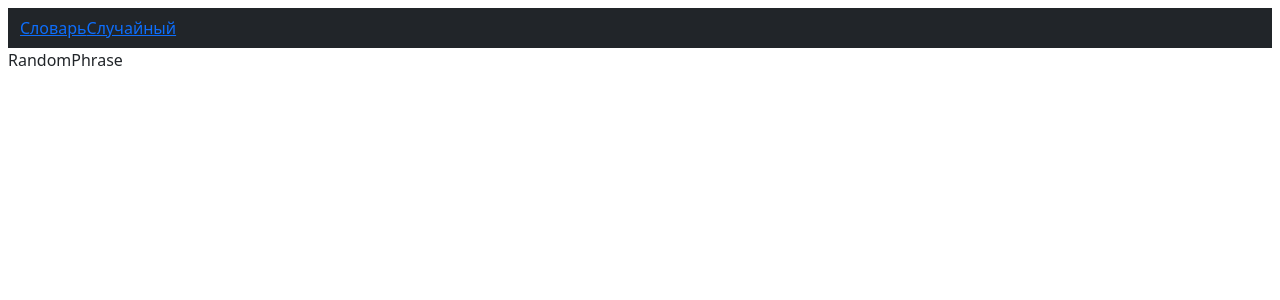
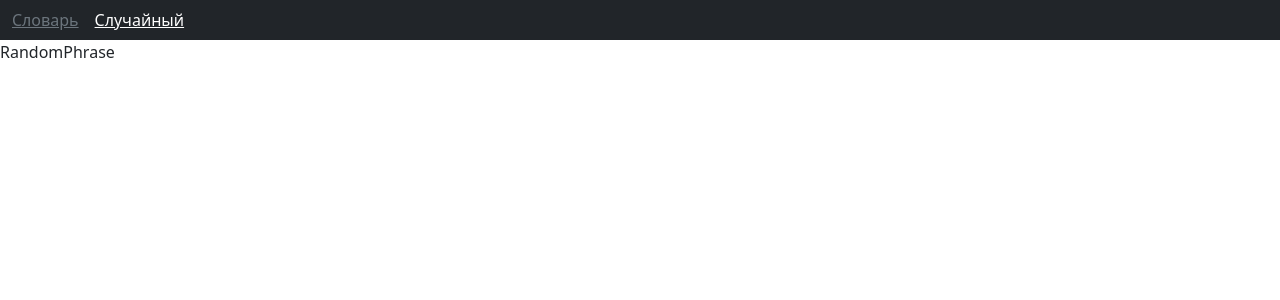
Before and after one commit to sergeyivanov89/frazy, a React app: page /random-phrase in a window 1280 px wide. Shown: the top 300 px of the page. Built offline with nearby package versions, Linux system fonts and the light colour scheme.

Commit message:
configure routing

```diff
--- a/package.json
+++ b/package.json
@@ -42,9 +42,12 @@
     "webpack-dev-server": "^4.15.1"
   },
   "dependencies": {
+    "@reduxjs/toolkit": "^2.0.1",
     "bootstrap": "^5.3.2",
+    "classnames": "^2.5.1",
     "react": "^18.2.0",
     "react-dom": "^18.2.0",
+    "react-redux": "^9.1.0",
     "react-router-dom": "^6.21.3",
     "reactstrap": "^9.2.2"
   }
--- a/src/components/App/index.tsx
+++ b/src/components/App/index.tsx
@@ -1,28 +1,20 @@
-import { lazy, Suspense } from "react";
-import { NavLink, Route, Routes } from "react-router-dom";
-import { Navbar, Nav, NavItem, Spinner } from "reactstrap";
+import { Suspense } from "react";
+import { Route, Routes } from "react-router-dom";
+import { Spinner } from "reactstrap";
 
-const Main = lazy(() => import("../../pages/Main"));
-const RandomPhrase = lazy(() => import("../../pages/RandomPhrase"));
-const Phrase = lazy(() => import("../../pages/Phrase"));
+import Navbar from "../Navbar";
+import { routerConfig } from "@/shared/routerConfig";
 
 const App = () => {
   return (
-    <div className="p-2">
-      <Navbar color="dark">
-        <Nav navbar>
-          <NavItem>
-            <NavLink to="/">Словарь</NavLink>
-            <NavLink to="/random-phrase">Случайный</NavLink>
-          </NavItem>
-        </Nav>
-      </Navbar>
+    <div className="">
+      <Navbar />
 
       <Suspense fallback={<Spinner>Loading...</Spinner>}>
         <Routes>
-          <Route element={<Main />} path="/" />
-          <Route element={<RandomPhrase />} path="/random-phrase" />
-          <Route element={<Phrase />} path="/phrase/:phraseId" />
+          {routerConfig.map((props) => (
+            <Route key={props.path} {...props} />
+          ))}
         </Routes>
       </Suspense>
     </div>
--- /dev/null
+++ b/src/components/Navbar/index.tsx
@@ -0,0 +1,31 @@
+import { Nav, Navbar, NavItem } from "reactstrap";
+import { NavLink } from "react-router-dom";
+
+import { navigationConfig } from "@/shared/routerConfig";
+
+import type { FC } from "react";
+
+export type NavbarCustomProps = {
+  className?: string;
+};
+
+const NavbarCustom: FC<NavbarCustomProps> = ({ className }) => (
+  <Navbar color="dark" className={className}>
+    <Nav className="gap-3">
+      {navigationConfig.map(({ path, text }) => (
+        <NavItem key={path}>
+          <NavLink
+            className={({ isActive }) =>
+              isActive ? "text-white" : "text-secondary"
+            }
+            to={path}
+          >
+            {text}
+          </NavLink>
+        </NavItem>
+      ))}
+    </Nav>
+  </Navbar>
+);
+
+export default NavbarCustom;
--- /dev/null
+++ b/src/shared/routerConfig/index.tsx
@@ -0,0 +1,34 @@
+import { lazy } from "react";
+
+import type { NavigationConfig, RouterConfig } from "./types";
+
+const Main = lazy(() => import("@/pages/Main"));
+const RandomPhrase = lazy(() => import("@/pages/RandomPhrase"));
+const Phrase = lazy(() => import("@/pages/Phrase"));
+
+export const navigationConfig: NavigationConfig = [
+  {
+    path: "/",
+    text: "Словарь",
+  },
+  {
+    path: "/random-phrase",
+    text: "Случайный",
+  },
+];
+
+export const routerConfig: RouterConfig = [
+  {
+    path: "/",
+    element: <Main />,
+    index: true,
+  },
+  {
+    path: "/random-phrase",
+    element: <RandomPhrase />,
+  },
+  {
+    path: "/phrases/:phaseId",
+    element: <Phrase />,
+  },
+];
--- /dev/null
+++ b/src/shared/routerConfig/types.ts
@@ -0,0 +1,9 @@
+import type { RouteProps } from "react-router-dom";
+
+type NavItemConfig = {
+  path: string;
+  text: string;
+};
+
+export type NavigationConfig = NavItemConfig[];
+export type RouterConfig = RouteProps[];
--- a/tsconfig.json
+++ b/tsconfig.json
@@ -5,9 +5,12 @@
     "strict": true,
 
     /* Modules */
-    "baseUrl": "./src",
+    "baseUrl": ".",
     "module": "ESNext",
     "moduleResolution": "Node",
+    "paths": {
+      "@/*": ["src/*"]
+    },
 
     /* Emit */
     "outDir": "./dist",
--- a/webpack.config.ts
+++ b/webpack.config.ts
@@ -79,6 +79,9 @@ export default (env: Arguments, { mode }: Arguments) => {
 
     resolve: {
       extensions: [".tsx", ".ts", ".js"],
+      alias: {
+        "@": path.resolve(__dirname, "src"),
+      },
     },
   };
 
```
Also changed, not shown: 1 other file (tests, documents, lock files or other folders).
